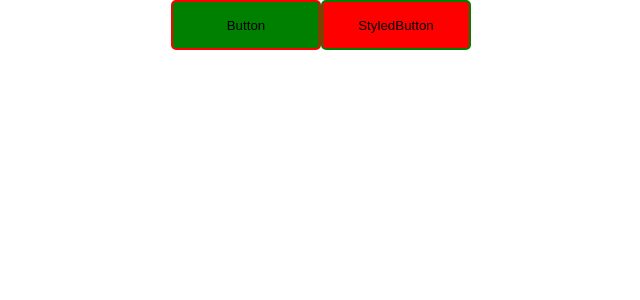
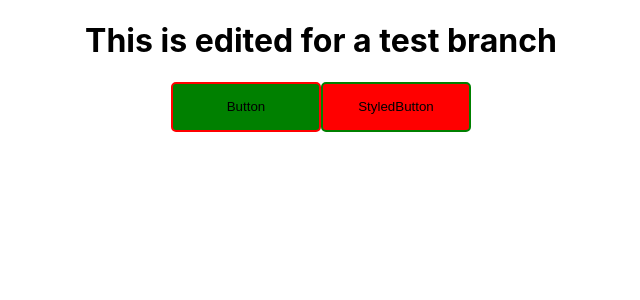
Before and after one commit to raisaken/nextline-ui-hydration-fix, a React (Create React App) app: page / in a window 1280 px wide. Shown: the top 300 px of the page, without its empty margins (319-959 px from the left). Built offline with nearby package versions, Linux system fonts and the light colour scheme.

Commit message:
edited add.js file in testbranch

```diff
--- a/src/App.js
+++ b/src/App.js
@@ -5,6 +5,7 @@ import StyledButton from "./Components/StyledButton/StyledButton";
 function App() {
   return (
     <div className="App">
+      <h1>This is edited for a test branch</h1>
       <Button>Button</Button>
       <StyledButton>StyledButton</StyledButton>
     </div>
```
